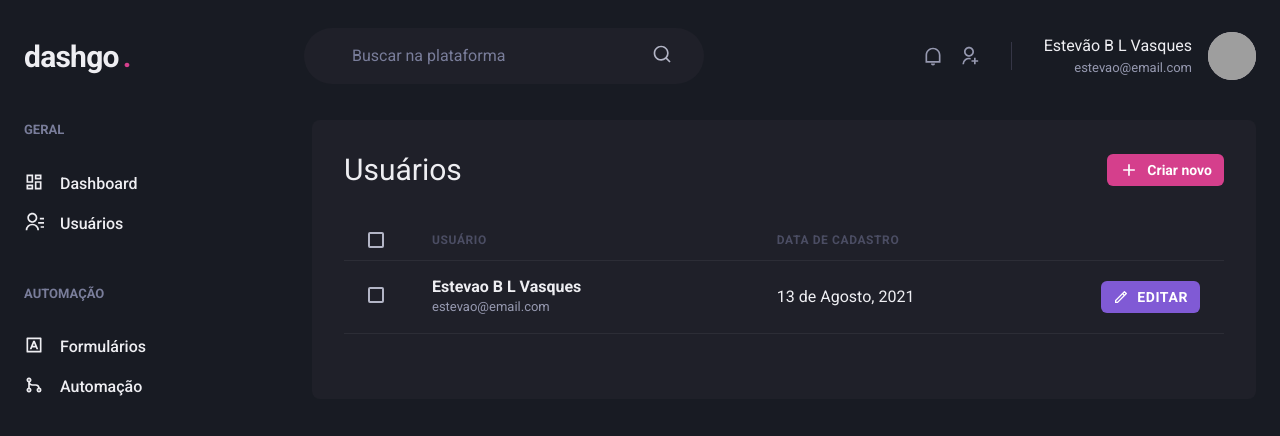
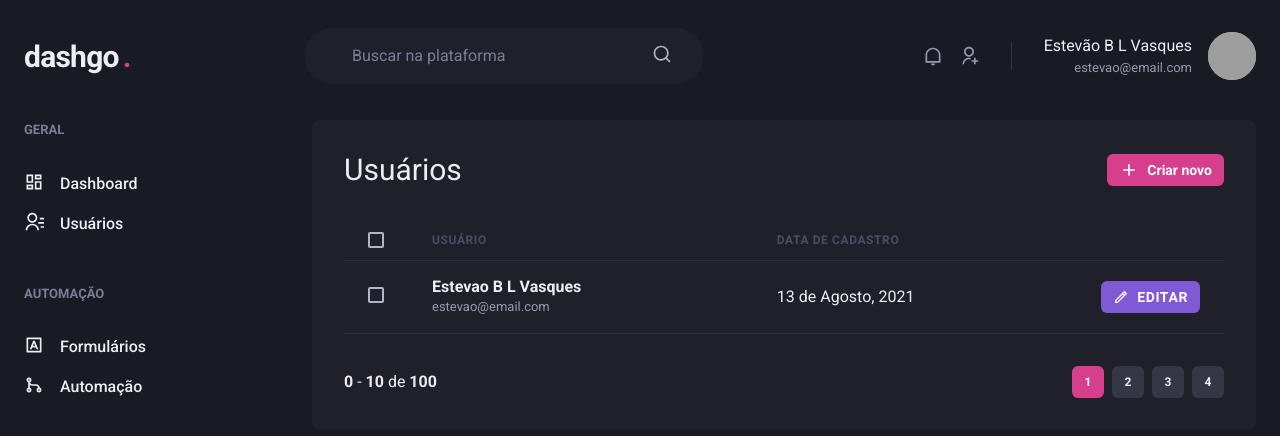
Before and after one commit to extevao/ignite-aulas, a Next.js app in the folder dashgo/: page /users in a window 1280 px wide. Shown: the top 436 px of the page. Built offline with nearby package versions, Linux system fonts and the light colour scheme; grey boxes are pictures that could not be loaded.

Commit message:
Paginacao e form para novo usuario

```diff
--- /dev/null
+++ b/dashgo/src/components/Pagination.tsx
@@ -0,0 +1,66 @@
+import { Box, Button, Stack } from "@chakra-ui/react";
+
+export function Pagination() {
+  return (
+    <Stack
+      direction="row"
+      mt="8"
+      justify="space-between"
+      align="center"
+      spacing="6"
+    >
+      <Box>
+        <strong>0</strong> - <strong>10</strong> de <strong>100</strong>
+      </Box>
+      <Stack direction="row" spacing="2">
+        <Button
+          size="sm"
+          fontSize="xs"
+          width="4"
+          colorScheme="pink"
+          disabled
+          _disabled={{
+            bgColor: 'pink.500',
+            cursor: 'default'
+          }}
+        >
+          1
+        </Button>
+        <Button
+          size="sm"
+          fontSize="xs"
+          width="4"
+          bgColor="gray.700"
+          _hover={{
+            bg: 'gray.500'
+          }}
+        >
+          2
+        </Button>
+        <Button
+          size="sm"
+          fontSize="xs"
+          width="4"
+          bgColor="gray.700"
+          _hover={{
+            bg: 'gray.500'
+          }}
+        >
+          3
+        </Button>
+        <Button
+          size="sm"
+          fontSize="xs"
+          width="4"
+          bgColor="gray.700"
+          _hover={{
+            bg: 'gray.500'
+          }}
+        >
+          4
+        </Button>
+
+      </Stack>
+    </Stack>
+  )
+}
--- a/dashgo/src/pages/users/index.tsx
+++ b/dashgo/src/pages/users/index.tsx
@@ -15,6 +15,7 @@ import {
 } from "@chakra-ui/react";
 import { RiAddLine, RiPencilLine } from "react-icons/ri";
 import { Header } from "../../components/Header";
+import { Pagination } from "../../components/Pagination";
 import { Sidebar } from "../../components/Sidebar";
 
 
@@ -81,8 +82,9 @@ export default function UserList() {
                 </Th>
               </Tr>
             </Tbody>
+          </Table>
 
-          </Table>
+          <Pagination />
         </Box>
 
       </Flex>
```
Also changed, not shown: dashgo/src/pages/users/create.tsx (added, +58 -0 lines).
